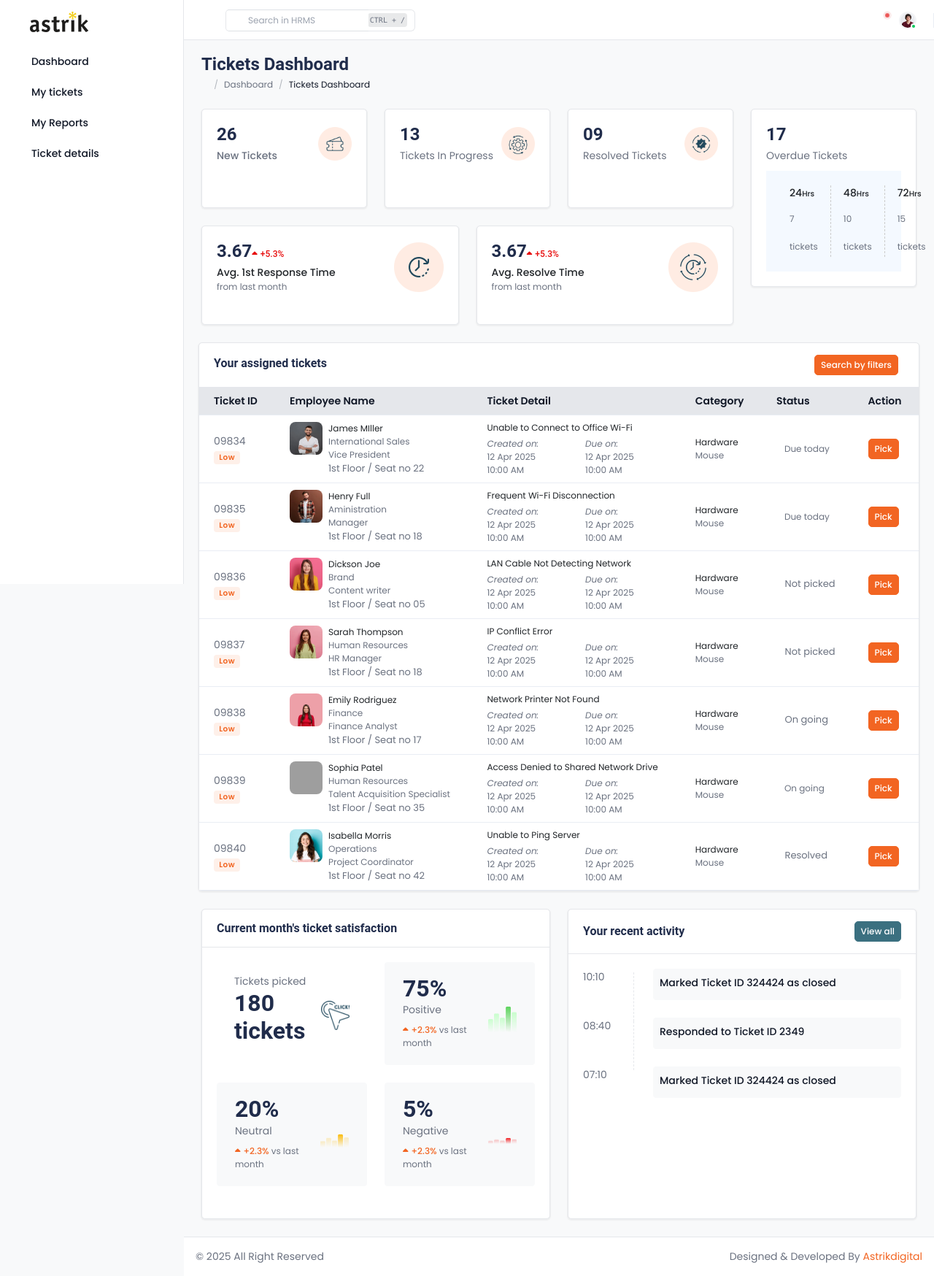
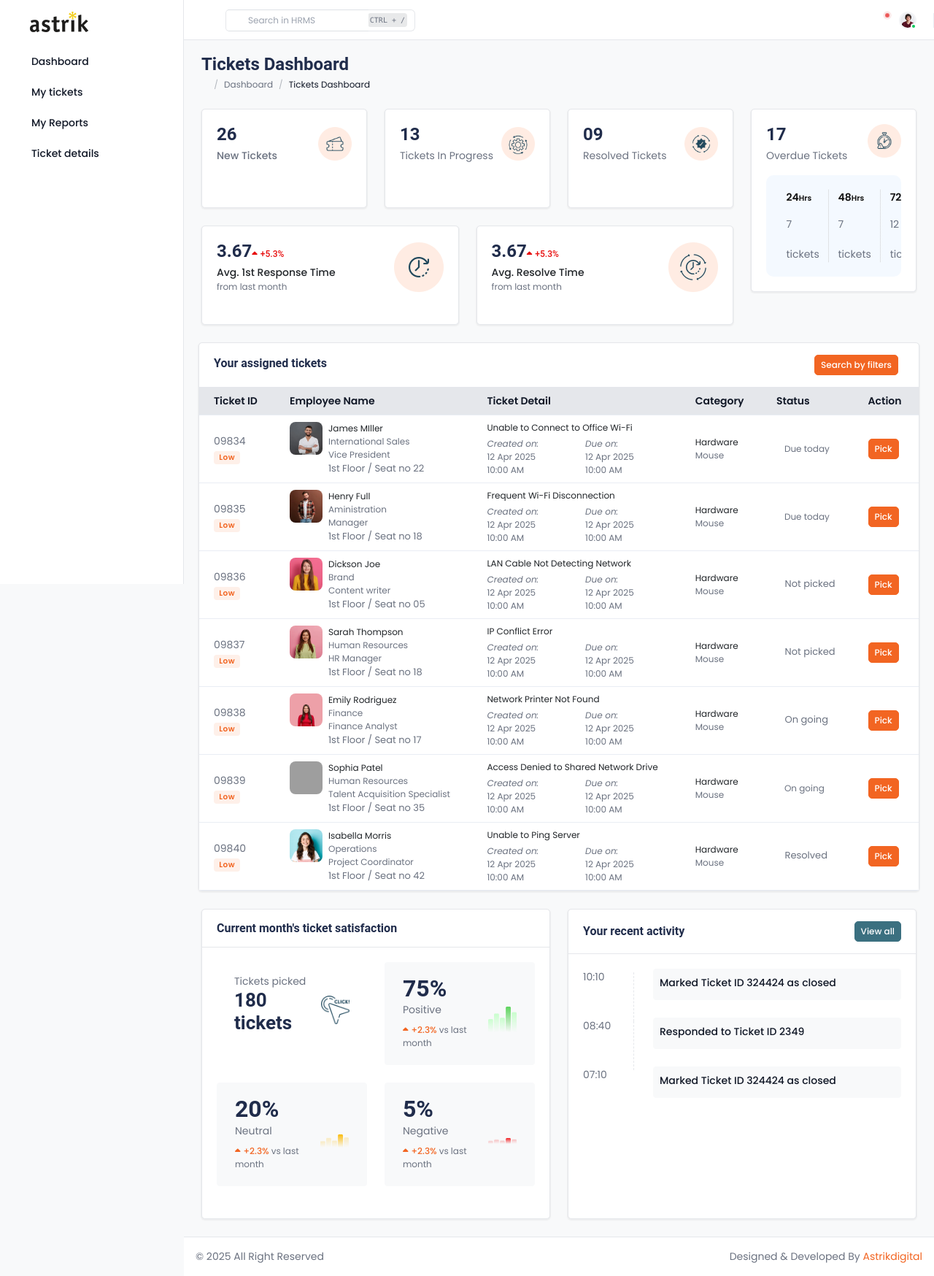
Before and after one commit to nabeelwork123/ticket-it-specialists, a PHP site: page / in a window 1280 px wide. Shown: the whole page at 73% size. Run offline with PHP 8.4, Linux system fonts and the light colour scheme; some libraries are stand-ins or nearby versions; some web fonts are replaced; grey boxes are pictures that could not be loaded.

Commit message:
new changes

```diff
--- a/assets/css/custom.css
+++ b/assets/css/custom.css
@@ -548,10 +548,19 @@ counter-reset: item;
     padding: 20px 15px;
     margin-top: 10px;
     min-height: 138px;
+    width: 100%;
+    overflow: hidden;
+    border: 0;
+    border-radius: 10px;
 }
 .ov-box .ov-box-inner {
-    border-right: 1px dashed #ccc;
-    padding:0 17px ;
+    border-right: 1px dotted #ccc;
+    padding:0 8%;
+}
+.ov-box .ov-box-inner span{
+    font-weight:600;
+    color: #111;
+
 }
 @media(max-width:1399.98px){
 
--- a/index.php
+++ b/index.php
@@ -174,30 +174,36 @@
 
 					</div>
 
-					<div class="col-xl-3 col-lg-3 col-lg-12 col-12">
+					<div class="col-xl-3 col-lg-12 col-lg-12 col-12">
 
 
 						<div class="card flex-fill">
 							<div class="card-body">
-							<h3 class="mb-1 fs-24">17</h3>
+								<div class="d-flex justify-content-between mb-3">
+									<div class="w-75">
+								<h3 class="mb-1 fs-24">17</h3>
 								<span class="fs-14 ">Overdue Tickets</span>
-
+								</div>
+								<div class="w-25 text-end">
+								<img src="assets/img/icons/ti-overdue.png" class="img-fluid">
+							</div>
+								</div>
 								<!-- <p class="fs-12 mb-0">&nbsp; </p> -->
 								<div class="ov-box">
 									<div class="ov-box-inner">
-									<span class="fs-14 fw-medium text-dark ">24<span class="fs-10">Hrs</span></span>
-									<p class="fs-12  mt-3">7</p>
-									<p class="fs-12  mb-0 mt-3">tickets </p>
+									<span class=" ">24<span class="fs-10">Hrs</span></span>
+									<p class="mt-3">7</p>
+									<p class="mb-0 mt-3">tickets </p>
 									</div>
 									<div class="ov-box-inner">
-									<span class="fs-14 fw-medium text-dark">48<span class="fs-10">Hrs</span></span>
-									<p class="fs-12  mt-3">10</p>
-									<p class="fs-12  mb-0 mt-3">tickets </p>
+									<span class="">48<span class="fs-10">Hrs</span></span>
+									<p class="mt-3">7</p>
+									<p class="mb-0 mt-3">tickets </p>
 									</div>
 									<div class="ov-box-inner" style="border:0;">
-									<span class="fs-14 fw-medium text-dark ">72<span class="fs-10">Hrs</span></span>
-									<p class="fs-12  mt-3">15</p>
-									<p class="fs-12  mb-0 mt-3">tickets </p>
+									<span class=" ">72<span class="fs-10">Hrs</span></span>
+									<p class="mt-3">12</p>
+									<p class="mb-0 mt-3">tickets </p>
 									</div>
 								</div>
 							</div>
@@ -936,7 +942,7 @@
 										<div class="d-flex align-items-center justify-content-between mb-4 px-4 py-3">
 											<div class="w-75">
 												<p class="text-mute m-0 mb-0">Tickets picked</p>
-												<h3 class="mb-0 fs-32 fw-500 l-h-50">180 tickets</h3>
+												<h3 class="mb-0 fs-26 fw-500 l-h-50">180 tickets</h3>
 											</div>
 											<div class="w-25 mt-3 text-end">
 												<img src="assets/img/icons/click.png" class="img-fluid">
```
